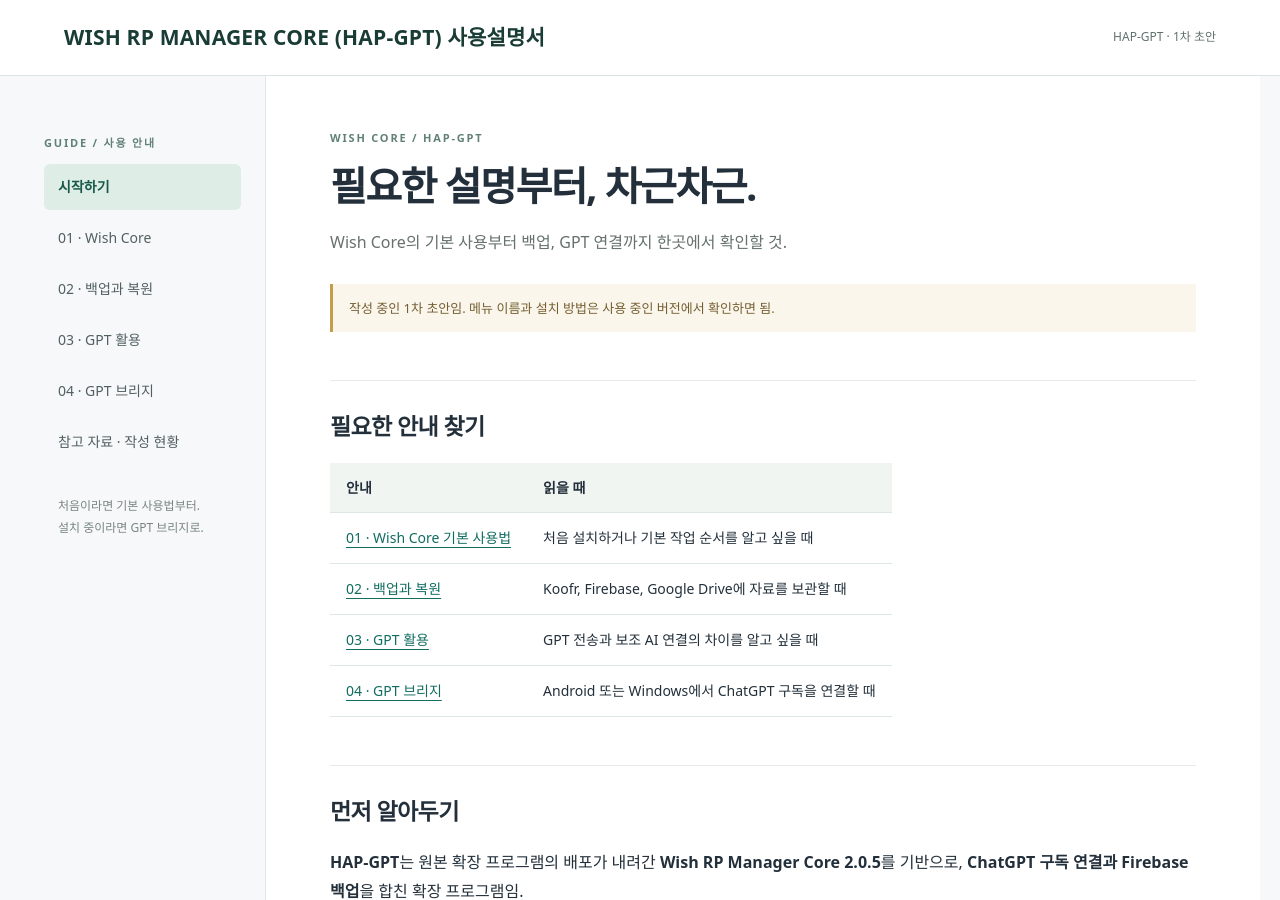
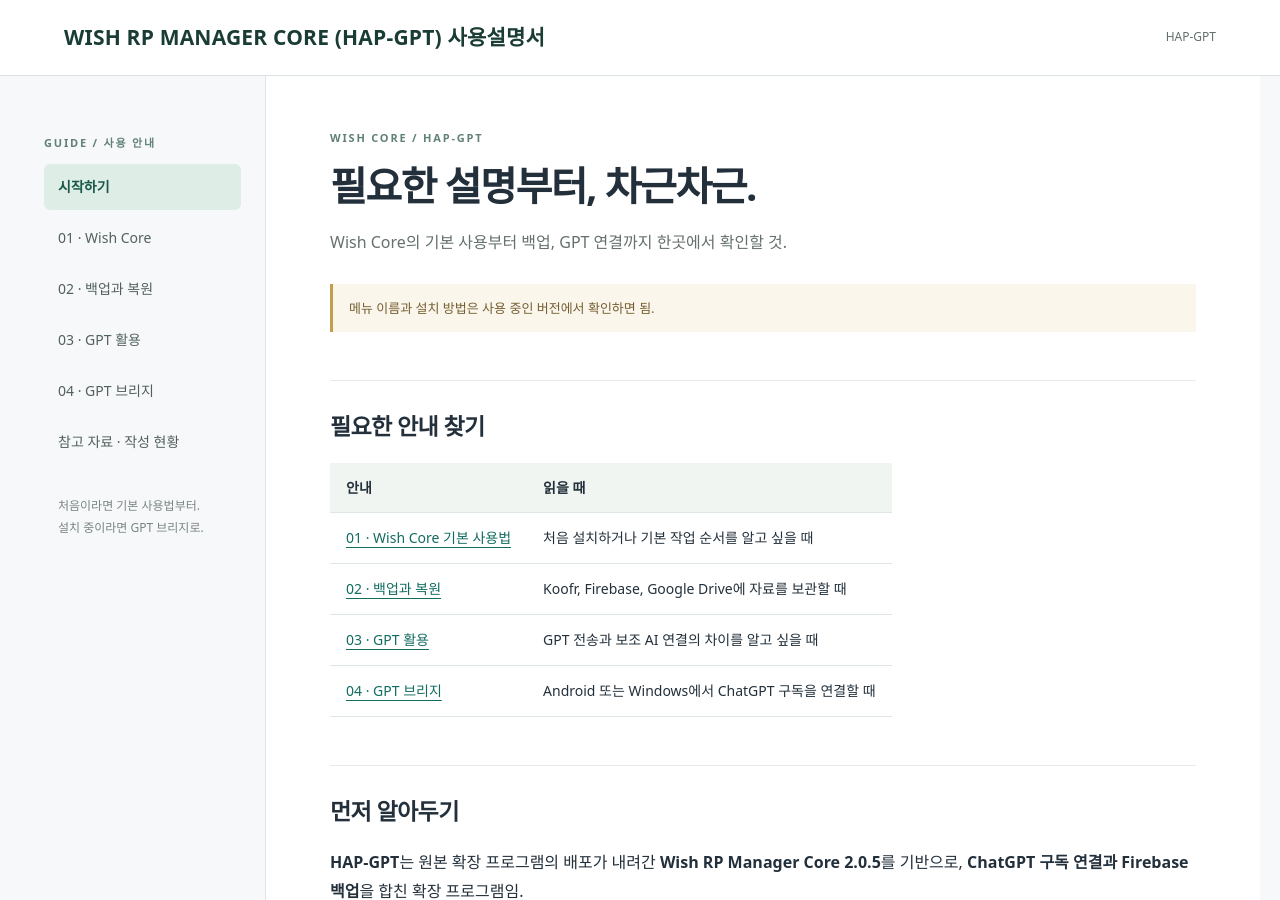
Before and after one commit to eun033/crack-help-page, a Jekyll site: the page built from index.md, in a window 1280 px wide and 900 px high. Built offline with Jekyll 4.4.1, drawn with Linux system fonts in a browser that asks for light colours; some of the changed text lies outside the part shown.

Commit message:
docs: remove first draft labels

```diff
--- a/_layouts/default.html
+++ b/_layouts/default.html
@@ -11,7 +11,7 @@
 </head>
 <body>
 <a class="skip" href="#content">본문으로 건너뛰기</a>
-<header><a class="brand" href="{{ '/' | relative_url }}">{{ site.title }}</a><span class="edition">HAP-GPT · 1차 초안</span></header>
+<header><a class="brand" href="{{ '/' | relative_url }}">{{ site.title }}</a><span class="edition">HAP-GPT</span></header>
 <div class="shell">
 <aside><p class="nav-label">GUIDE / 사용 안내</p>
 <nav aria-label="문서 메뉴">
@@ -19,9 +19,9 @@
 {% assign labels = '시작하기,01 · Wish Core,02 · 백업과 복원,03 · GPT 활용,04 · GPT 브리지,참고 자료 · 작성 현황' | split: ',' %}
 {% for url in urls %}<a href="{{ url | relative_url }}"{% if page.url == url %} aria-current="page"{% endif %}>{{ labels[forloop.index0] }}</a>{% endfor %}
 </nav><p class="sidebar-note">처음이라면 기본 사용법부터.<br>설치 중이라면 GPT 브리지로.</p></aside>
-<main id="content" tabindex="-1"><div class="eyebrow">WISH CORE / HAP-GPT</div><h1>{{ page.title }}</h1><p class="lead">{{ page.description }}</p><div class="draft">작성 중인 1차 초안임. 메뉴 이름과 설치 방법은 사용 중인 버전에서 확인하면 됨.</div>
+<main id="content" tabindex="-1"><div class="eyebrow">WISH CORE / HAP-GPT</div><h1>{{ page.title }}</h1><p class="lead">{{ page.description }}</p><div class="draft">메뉴 이름과 설치 방법은 사용 중인 버전에서 확인하면 됨.</div>
 <article>{{ content }}</article>
-<footer>2026.11.01 기준 초안 · <a href="https://github.com/eun033/crack-help-page">GitHub에서 원고 보기</a></footer>
+<footer>2026.11.01 기준 안내 · <a href="https://github.com/eun033/crack-help-page">GitHub에서 원고 보기</a></footer>
 </main></div>
 <div id="copy-status" role="status" aria-live="polite"></div>
 </body></html>
```
Also changed, not shown: README.md.
